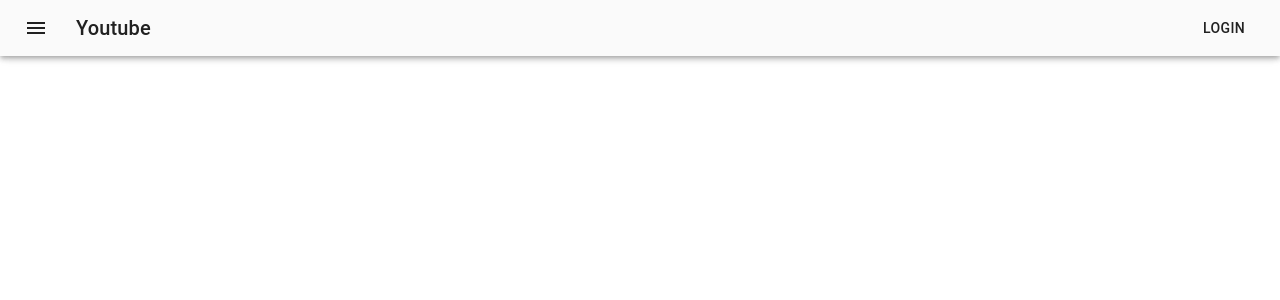
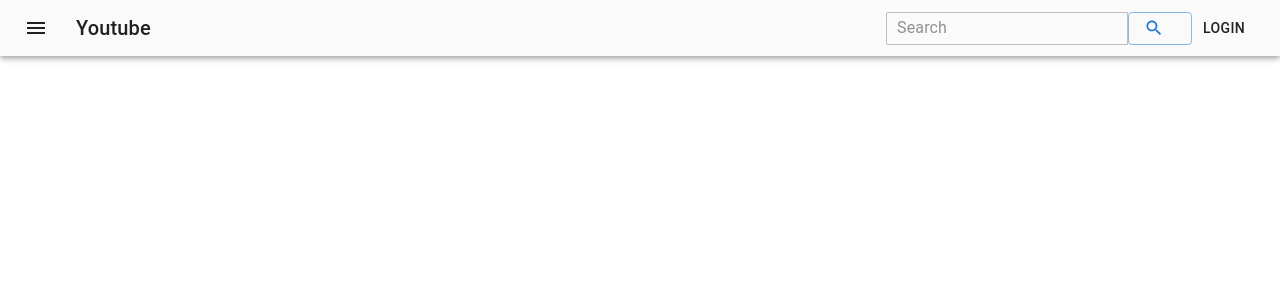
Before and after one commit to LLIHC/youtube-clone, a React (Create React App) app in the folder frontend/: page / in a window 1280 px wide. Shown: the top 300 px of the page. Built offline with nearby package versions, Linux system fonts and the light colour scheme.

Commit message:
:sparkles: implement SearchBox

```diff
--- a/frontend/src/components/header.tsx
+++ b/frontend/src/components/header.tsx
@@ -2,6 +2,7 @@ import React from 'react';
 
 import styled from '@emotion/styled';
 import MenuIcon from '@mui/icons-material/Menu';
+import SearchIcon from '@mui/icons-material/Search';
 import { InputBase } from '@mui/material';
 import AppBar from '@mui/material/AppBar';
 import Box from '@mui/material/Box';
@@ -39,6 +40,7 @@ const StyledInputBase = styled(InputBase)({
   zIndex: 2,
 });
 
+
 export default function Header() {
   return (
     <StyledAppBar>
@@ -51,6 +53,10 @@ export default function Header() {
             Youtube
           </Typography>
         </Box>
+        <StyledBox>
+          <StyledInputBase placeholder="Search" />
+          <Button variant="outlined" startIcon={<SearchIcon />} />
+        </StyledBox>
         <Button color="inherit" sx={{ padding: '0px' }}>
           Login
         </Button>
```
